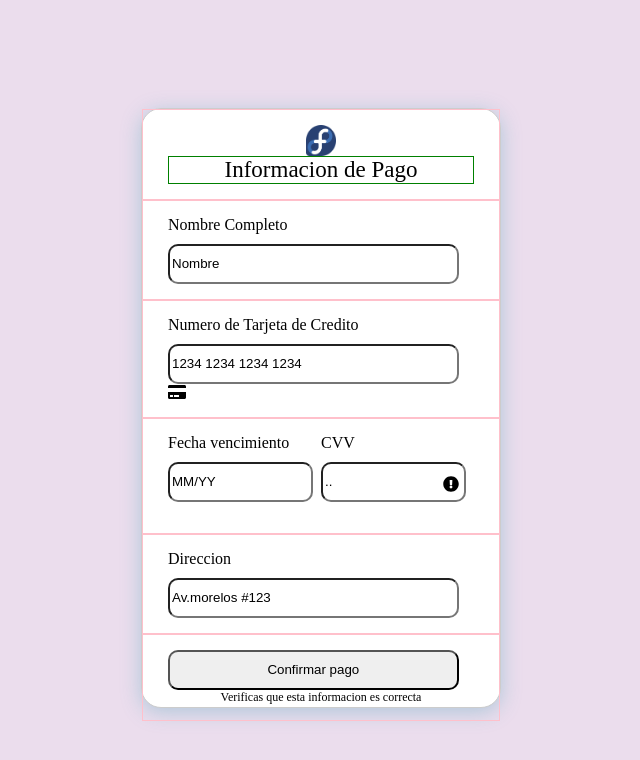
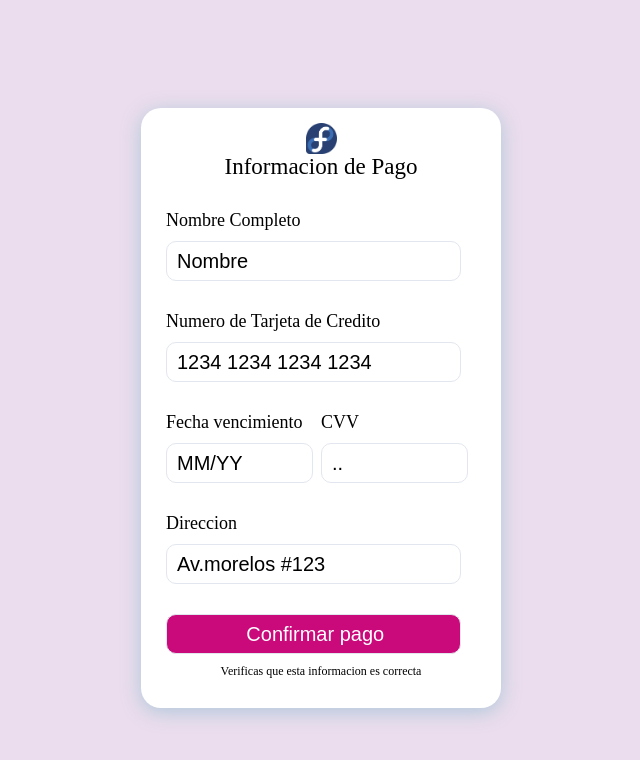
Before and after one commit to victortyau/pay-form, an Angular app: page / in a window 1280 px wide. Shown: the top 760 px of the page, without its empty margins (319-959 px from the left). Built offline with nearby package versions, Linux system fonts and the light colour scheme.

Commit message:
working in css adjustment

```diff
--- a/src/app/app.component.css
+++ b/src/app/app.component.css
@@ -6,7 +6,6 @@
 }
 
 .pay-form {
-  border: 1px solid #ccc;
   width: 360px;
   height: 600px;
   border-radius: 20px;
@@ -22,14 +21,12 @@
   width: 100%;
   display: flex;
   padding: 15px 25px;
-  border: 1px solid pink;
   height:auto;
 }
 
 .label {
   width: 100%;
   font-size: 23px;
-  border: 1px solid green;
   height: auto;
   text-align: center;
 }
@@ -65,16 +62,18 @@
   border-radius: 10px;
   width: 95%;
   height: 40px;
+  border: 1px solid #E2E6EE;
+  padding-left: 10px;
+  font-size: 20px;
 }
 
 .input-label {
-  font-size: 16px;
+  font-size: 18px;
   margin-bottom: 10px;
 }
 
-.input-icon {
-  position: relative;
-  display: flex;
-  left: 80%;
-  top: -30%;
+#payment-button {
+  background-color: #CA097A;
+  color: #fff;
+  margin-bottom: 10px;
 }
--- a/src/app/app.component.html
+++ b/src/app/app.component.html
@@ -11,7 +11,6 @@
     <div class="input-box column">
       <span class="input-label">{{ card_number_label }}</span>
       <input type="text" class="input-text" name="card_number_input" id="card_number_input" value="{{ credit_card_number }}" />
-      <fa-icon [icon]="faCreditCard"></fa-icon>
     </div>
     <div class="input-box">
       <div class="half-box column">
@@ -21,7 +20,6 @@
       <div class="half-box column">
         <span class="input-label">{{ cvv_label }}</span>
         <input type="text" class="input-text" name="cvv_input" id="cvv_input" value="{{ cvv }}" />
-        <fa-icon class="input-icon" [icon]="faExclamationCircle"></fa-icon>
       </div>
     </div>
     <div class="input-box column">
@@ -29,7 +27,7 @@
       <input type="text" class="input-text" name="address_input" id="address_input" value="{{ address }}" />
     </div>
     <div class="input-box column">
-      <input type="button" class="input-text" name="payment_button" id="payment_button" value="{{ confirm_payment }}"  (click)="make_payment()" />
+      <input type="button" class="input-text" name="payment-button" id="payment-button" value="{{ confirm_payment }}"  (click)="make_payment()" />
       <span class="small_label">{{ verify_data_label }}</span>
     </div>
   </div>
```
